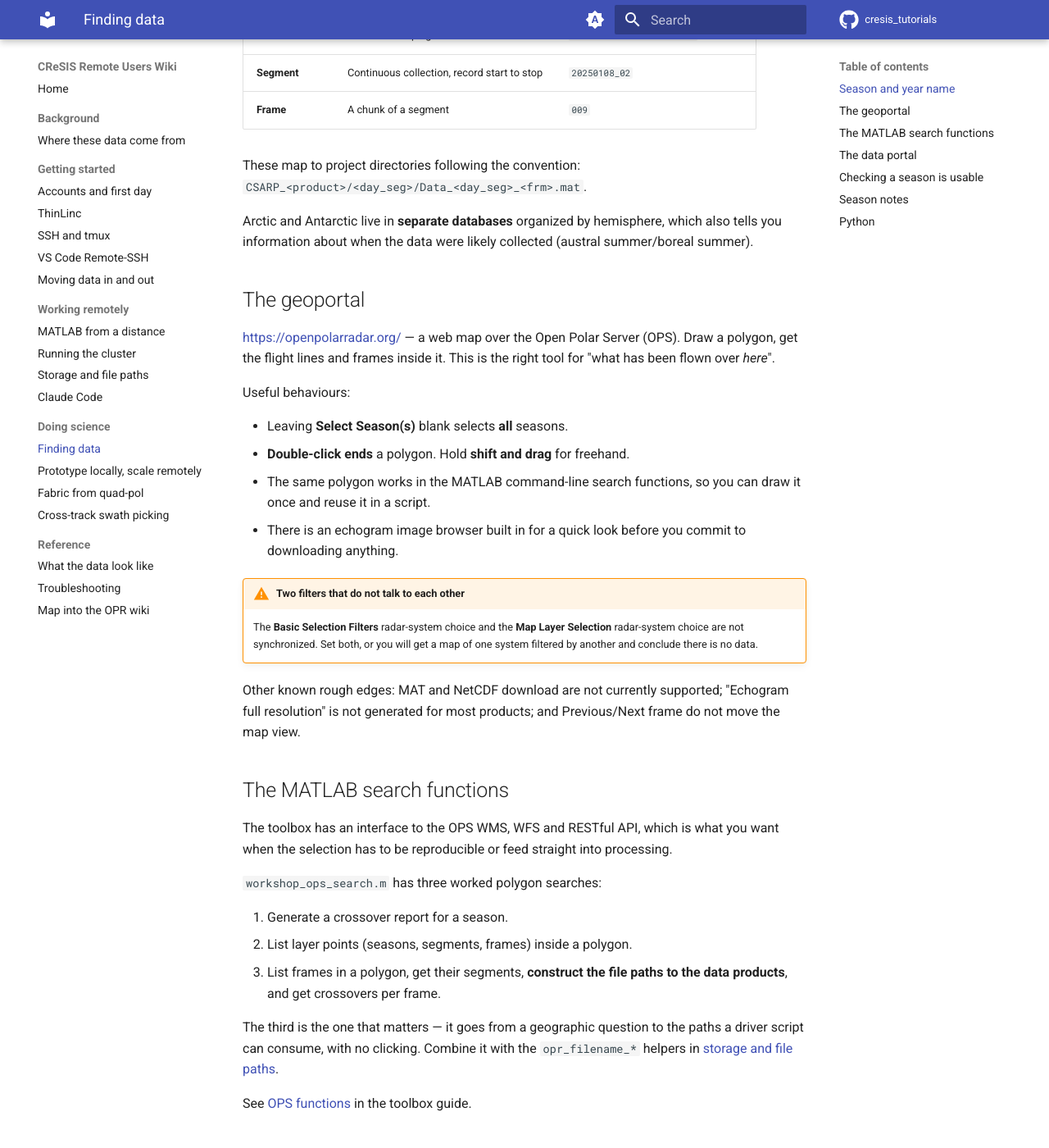
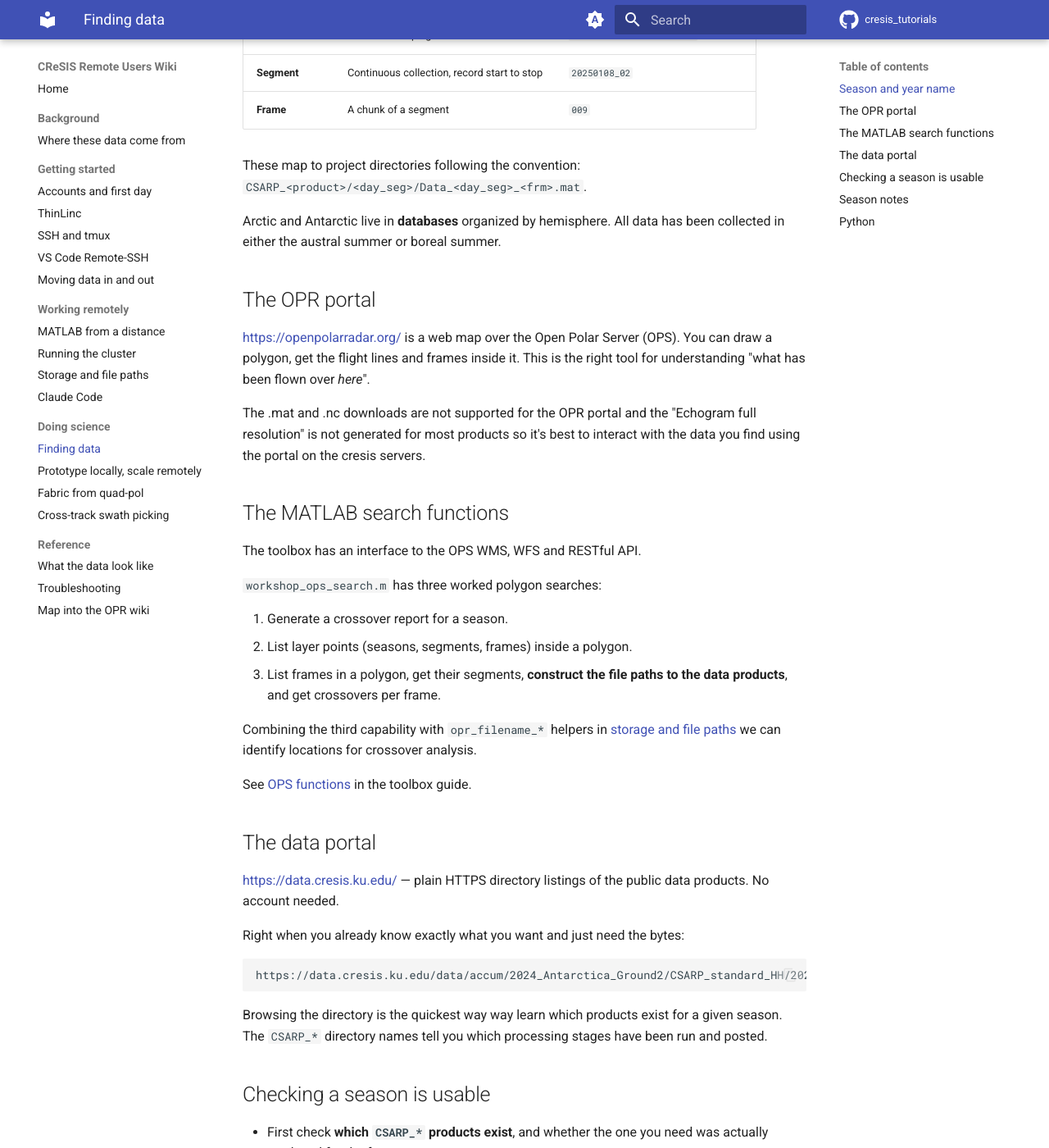
Before and after one commit to rice-glaciology/cresis_tutorials, an MkDocs documentation site: the page built from docs/doing-science/finding-data.md, in a window 1280 px wide and 1400 px high, scrolled down 434 px. Shown: the whole window at 82% size. Built offline with MkDocs 1.6.1 and Material for MkDocs 9.7.7, drawn with Linux system fonts in a browser that asks for light colours; comment, search, counter and statistics services are not loaded; some of the changed text lies outside the part shown.

Commit message:
Revise finding data documentation for clarity
Updated terminology and clarified instructions regarding the OPR portal and data products. Improved readability and consistency throughout the document.

````diff
--- a/docs/doing-science/finding-data.md
+++ b/docs/doing-science/finding-data.md
@@ -16,37 +16,18 @@ The hierarchy is consistent across all the data that have been collected:
 These map to project directories following the convention:
 `CSARP_<product>/<day_seg>/Data_<day_seg>_<frm>.mat`.
 
-Arctic and Antarctic live in **separate databases** organized by hemisphere, which also tells you information about when the data were likely collected (austral summer/boreal summer).
+Arctic and Antarctic live in **databases** organized by hemisphere. All data has been collected in either the austral summer or boreal summer.
 
-## The geoportal
+## The OPR portal
 
-<https://openpolarradar.org/> — a web map over the Open Polar Server (OPS).
-Draw a polygon, get the flight lines and frames inside it.
-This is the right tool for "what has been flown over *here*".
+<https://openpolarradar.org/> is a web map over the Open Polar Server (OPS). You can draw a polygon, get the flight lines and frames inside it.
+This is the right tool for understanding "what has been flown over *here*".
 
-Useful behaviours:
-
-- Leaving **Select Season(s)** blank selects **all** seasons.
-- **Double-click ends** a polygon. Hold **shift and drag** for freehand.
-- The same polygon works in the MATLAB command-line search functions, so you can
-  draw it once and reuse it in a script.
-- There is an echogram image browser built in for a quick look before you commit
-  to downloading anything.
-
-!!! warning "Two filters that do not talk to each other"
-    The **Basic Selection Filters** radar-system choice and the **Map Layer
-    Selection** radar-system choice are not synchronized. Set both, or you will
-    get a map of one system filtered by another and conclude there is no data.
-
-Other known rough edges: MAT and NetCDF download are not currently supported;
-"Echogram full resolution" is not generated for most products; and Previous/Next
-frame do not move the map view.
+The .mat and .nc downloads are not supported for the OPR portal and the "Echogram full resolution" is not generated for most products so it's best to interact with the data you find using the portal on the cresis servers.
 
 ## The MATLAB search functions
 
-The toolbox has an interface to the OPS WMS, WFS and RESTful API, which is what
-you want when the selection has to be reproducible or feed straight into
-processing.
+The toolbox has an interface to the OPS WMS, WFS and RESTful API.
 
 `workshop_ops_search.m` has three worked polygon searches:
 
@@ -55,10 +36,8 @@ processing.
 3. List frames in a polygon, get their segments, **construct the file paths to
    the data products**, and get crossovers per frame.
 
-The third is the one that matters — it goes from a geographic question to the
-paths a driver script can consume, with no clicking. Combine it with the
-`opr_filename_*` helpers in
-[storage and file paths](../working-remotely/storage-and-paths.md).
+Combining the third capability with
+`opr_filename_*` helpers in [storage and file paths](../working-remotely/storage-and-paths.md) we can identify locations for crossover analysis.
 
 See
 [OPS functions](https://gitlab.com/openpolarradar/opr/-/wikis/OPR-Toolbox-Guide#ops-functions-database-search-and-insert-functions)
@@ -66,8 +45,7 @@ in the toolbox guide.
 
 ## The data portal
 
-<https://data.cresis.ku.edu/> — plain HTTPS directory listings of the public
-data products. No account needed.
+<https://data.cresis.ku.edu/> — plain HTTPS directory listings of the public data products. No account needed.
 
 Right when you already know exactly what you want and just need the bytes:
 
@@ -75,28 +53,16 @@ Right when you already know exactly what you want and just need the bytes:
 https://data.cresis.ku.edu/data/accum/2024_Antarctica_Ground2/CSARP_standard_HH/20250108_02/
 ```
 
-Browsing the tree is also the quickest way to answer "which products exist for
-this season?" — the `CSARP_*` directory names tell you which processing stages
-have been run and posted.
+Browsing the directory is the quickest way way learn which products exist for a given season. The `CSARP_*` directory names tell you which processing stages have been run and posted.
 
 ## Checking a season is usable
 
-Before committing to a batch, check the things that are not recorded anywhere
-and are expensive to discover late:
-
-- **Which `CSARP_*` products exist**, and whether the one you need was actually
+- First check **which `CSARP_*` products exist**, and whether the one you need was actually
   produced for the frames you want.
-- **Whether qlook products are complex.** If a season was processed with
-  `inc_dec` non-zero, the products are detected power and phase is gone — fatal
-  for any interferometric or
-  [polarimetric](fabric-polarimetry.md) work.
-- **Whether the GPS files cover the segment.** Radar-time-to-GPS sync does fail;
-  it has failed for every segment but one in at least one season.
-- **Whether separate polarization channels exist**, for polarimetric work.
-
-Writing a small inventory script that answers these per frame, and running it
-first, is worth the hour. An eleven-hour batch is the wrong place to discover
-that a third of the frames were never going to work.
+- Next check **whether qlook products are complex.** If a season was processed with
+  `inc_dec` non-zero, the products are detected power and phase information is not recorded.
+- Next check **whether the GPS files cover the segment.** Radar-time-to-GPS sync does fail occasionally.
+- Then check **whether separate polarization channels exist**, for polarimetric work.
 
 ## Season notes
 
@@ -115,10 +81,7 @@ Python, with `xarray` output:
 pip install git+https://github.com/thomasteisberg/xopr
 ```
 
-It is the fastest route to "load some radar data and look at it" if you are not
-already living in MATLAB, and it works entirely against public data — no server
-account required.
+xOPR is an ongoing project. It's not yet complete. The fastest route to "load some radar data and look at it" if you are not already living in MATLAB, and it works entirely against public data.
 
 !!! note
-    The OPR wiki's Python Guide is currently an empty stub, so xOPR's own
-    [documentation](https://docs.englacial.org/xopr/) is the place to look.
+    The OPR wiki's Python Guide is currently an empty stub, so xOPR's own [documentation](https://docs.englacial.org/xopr/) is the place to look.
````
